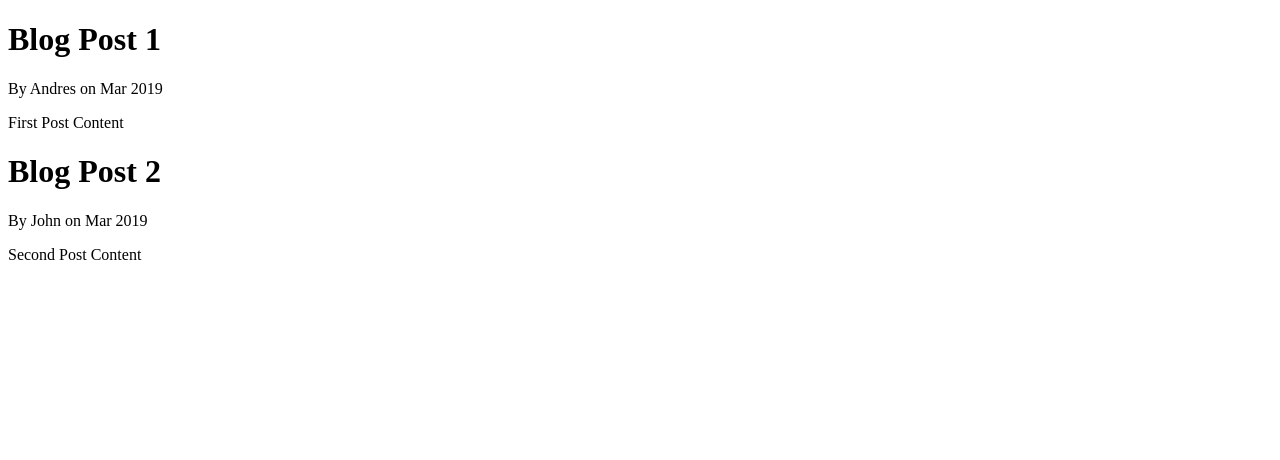
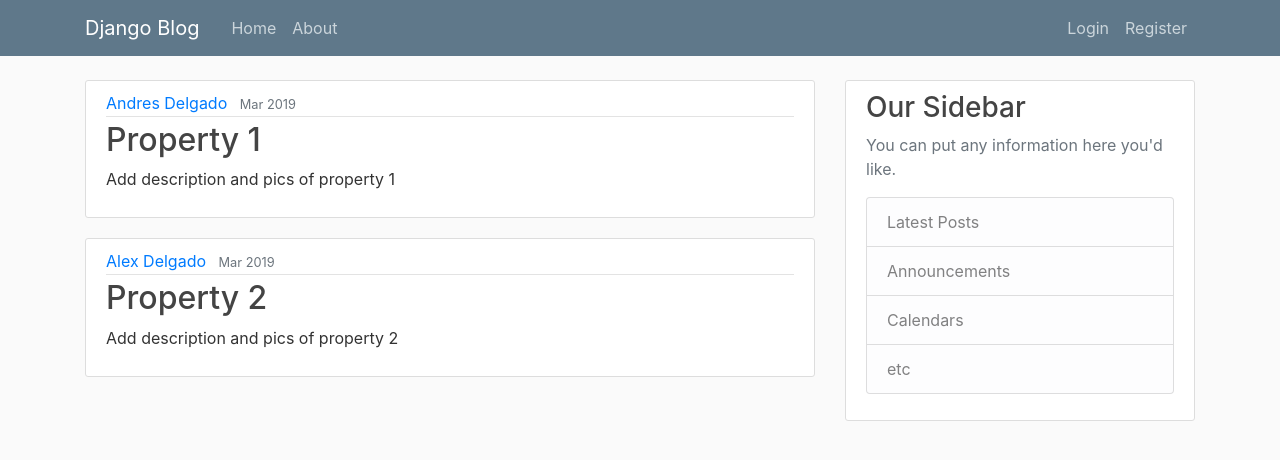
Before and after one commit to delgadoa1/La-Porteria, a Django app: page / in a window 1280 px wide. Shown: the top 460 px of the page. Run offline with Django 3.2, Linux system fonts and the light colour scheme; some libraries are stand-ins or nearby versions.

Commit message:
Added HTML & CSS to style webpages.

```diff
--- /dev/null
+++ b/blog/static/blog/main.css
@@ -0,0 +1,84 @@
+body {
+  background: #fafafa;
+  color: #333333;
+  margin-top: 5rem;
+}
+
+h1, h2, h3, h4, h5, h6 {
+  color: #444444;
+}
+
+ul {
+  margin: 0;
+}
+
+.bg-steel {
+  background-color: #5f788a;
+}
+
+.site-header .navbar-nav .nav-link {
+  color: #cbd5db;
+}
+
+.site-header .navbar-nav .nav-link:hover {
+  color: #ffffff;
+}
+
+.site-header .navbar-nav .nav-link.active {
+  font-weight: 500;
+}
+
+.content-section {
+  background: #ffffff;
+  padding: 10px 20px;
+  border: 1px solid #dddddd;
+  border-radius: 3px;
+  margin-bottom: 20px;
+}
+
+.article-title {
+  color: #444444;
+}
+
+a.article-title:hover {
+  color: #428bca;
+  text-decoration: none;
+}
+
+.article-content {
+  white-space: pre-line;
+}
+
+.article-img {
+  height: 65px;
+  width: 65px;
+  margin-right: 16px;
+}
+
+.article-metadata {
+  padding-bottom: 1px;
+  margin-bottom: 4px;
+  border-bottom: 1px solid #e3e3e3
+}
+
+.article-metadata a:hover {
+  color: #333;
+  text-decoration: none;
+}
+
+.article-svg {
+  width: 25px;
+  height: 25px;
+  vertical-align: middle;
+}
+
+.account-img {
+  height: 125px;
+  width: 125px;
+  margin-right: 20px;
+  margin-bottom: 16px;
+}
+
+.account-heading {
+  font-size: 2.5rem;
+}
--- a/blog/templates/blog/base.html
+++ b/blog/templates/blog/base.html
@@ -1,15 +1,73 @@
+{% load static %}
 <!DOCTYPE html>
 <html lang="en">
 <head>
-    <meta charset="UTF-8">
-    {% if title%}
-        <title>Django About - {{ title }}</title>
-    {%else%}
-        <title>Django About</title>
+
+    <!-- Required meta tags -->
+    <meta charset="utf-8">
+    <meta name="viewport" content="width=device-width, initial-scale=1, shrink-to-fit=no">
+
+    <!-- Bootstrap CSS -->
+    <link rel="stylesheet" href="https://maxcdn.bootstrapcdn.com/bootstrap/4.0.0/css/bootstrap.min.css" integrity="sha384-Gn5384xqQ1aoWXA+058RXPxPg6fy4IWvTNh0E263XmFcJlSAwiGgFAW/dAiS6JXm" crossorigin="anonymous">
+
+    <link rel="stylesheet" type="text/css" href="{% static 'blog/main.css' %}"
+
+    {% if title %}
+        <title></title>
+    {% else %}
+        <title></title>
     {% endif %}
 
 </head>
 <body>
-    {% block content %}{% endblock %}
+    <header class="site-header">
+      <nav class="navbar navbar-expand-md navbar-dark bg-steel fixed-top">
+        <div class="container">
+          <a class="navbar-brand mr-4" href="/">Django Blog</a>
+          <button class="navbar-toggler" type="button" data-toggle="collapse" data-target="#navbarToggle" aria-controls="navbarToggle" aria-expanded="false" aria-label="Toggle navigation">
+          <span class="navbar-toggler-icon"></span>
+          </button>
+          <div class="collapse navbar-collapse" id="navbarToggle">
+            <div class="navbar-nav mr-auto">
+              <a class="nav-item nav-link" href="{% url 'blog-home' %}">Home</a>
+              <a class="nav-item nav-link" href="{% url 'blog-about' %}">About</a>
+            </div>
+            <!-- Navbar Right Side -->
+            <div class="navbar-nav">
+              <a class="nav-item nav-link" href="#">Login</a>
+              <a class="nav-item nav-link" href="#">Register</a>
+            </div>
+          </div>
+        </div>
+      </nav>
+    </header>
+
+    <main role="main" class="container">
+      <div class="row">
+        <div class="col-md-8">
+          {% block content %}{% endblock %}
+        </div>
+        <div class="col-md-4">
+          <div class="content-section">
+            <h3>Our Sidebar</h3>
+            <p class='text-muted'>You can put any information here you'd like.
+              <ul class="list-group">
+                <li class="list-group-item list-group-item-light">Latest Posts</li>
+                <li class="list-group-item list-group-item-light">Announcements</li>
+                <li class="list-group-item list-group-item-light">Calendars</li>
+                <li class="list-group-item list-group-item-light">etc</li>
+              </ul>
+            </p>
+          </div>
+        </div>
+      </div>
+    </main>
+
+
+    <!-- Optional JavaScript -->
+    <!-- jQuery first, then Popper.js, then Bootstrap JS -->
+    <script src="https://code.jquery.com/jquery-3.2.1.slim.min.js" integrity="sha384-KJ3o2DKtIkvYIK3UENzmM7KCkRr/rE9/Qpg6aAZGJwFDMVNA/GpGFF93hXpG5KkN" crossorigin="anonymous"></script>
+    <script src="https://cdnjs.cloudflare.com/ajax/libs/popper.js/1.12.9/umd/popper.min.js" integrity="sha384-ApNbgh9B+Y1QKtv3Rn7W3mgPxhU9K/ScQsAP7hUibX39j7fakFPskvXusvfa0b4Q" crossorigin="anonymous"></script>
+    <script src="https://maxcdn.bootstrapcdn.com/bootstrap/4.0.0/js/bootstrap.min.js" integrity="sha384-JZR6Spejh4U02d8jOt6vLEHfe/JQGiRRSQQxSfFWpi1MquVdAyjUar5+76PVCmYl" crossorigin="anonymous"></script>
 </body>
 </html>
--- a/blog/templates/blog/home.html
+++ b/blog/templates/blog/home.html
@@ -1,8 +1,15 @@
 {% extends "blog/base.html" %}
 {% block content %}
     {% for post in posts %}
-        <h1>{{ post.title }}</h1>
-        <p>By {{ post.author }} on {{ post.date_posted }}</p>
-        <p>{{ post.content }}</p>
+        <article class="media content-section">
+		  <div class="media-body">
+		    <div class="article-metadata">
+		      <a class="mr-2" href="#">{{ post.author }}</a>
+		      <small class="text-muted">{{ post.date_posted }}</small>
+		    </div>
+		    <h2><a class="article-title" href="#">{{ post.title }}</a></h2>
+		    <p class="article-content">{{ post.content }}</p>
+		  </div>
+		</article>
     {% endfor %}
 {% endblock content%}
--- a/blog/views.py
+++ b/blog/views.py
@@ -1,5 +1,4 @@
 from django.shortcuts import render
-from django.http import HttpResponse
 
 """
 All views are what the user will see on the web page
@@ -8,15 +7,15 @@ All views are what the user will see on the web page
 
 posts = [
     {
-        "author": "Andres",
-        "title": "Blog Post 1",
-        "content": "First Post Content",
+        "author": "Andres Delgado",
+        "title": "Property 1",
+        "content": "Add description and pics of property 1",
         "date_posted": "Mar 2019"
     },
     {
-        "author": "John",
-        "title": "Blog Post 2",
-        "content": "Second Post Content",
+        "author": "Alex Delgado",
+        "title": "Property 2",
+        "content": "Add description and pics of property 2",
         "date_posted": "Mar 2019"
     }
 ]
@@ -30,4 +29,4 @@ def home(request):
 
 
 def about(request):
-    return render(request, 'blog/about.html', {'title':'About'})      # What the user sees on the site/about page
+    return render(request, 'blog/about.html', {'title': 'About'})      # What the user sees on the site/about page
```
Also changed, not shown: La-Porteria/README.md (added), 1 other file.
